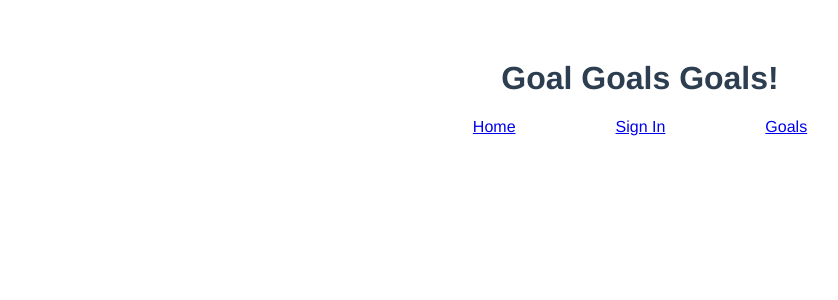
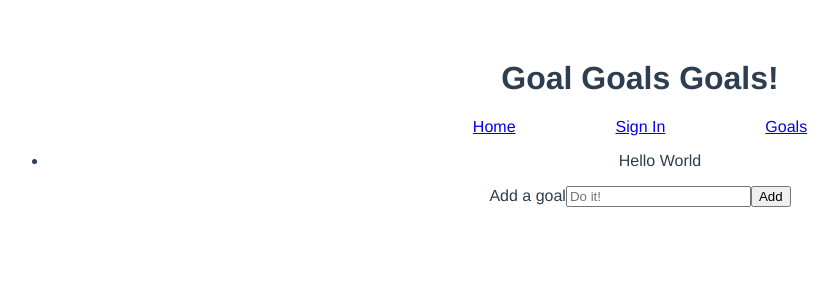
Before and after one commit to alchemy-bootcamp-two-summer-2018/goals, a Vue app in the folder app/: page /#/goals in a window 1280 px wide. Shown: the top 300 px of the page, without its empty margins (0-838 px from the left). Built offline with nearby package versions, Linux system fonts and the light colour scheme.

Commit message:
Populate Goals component

```diff
--- a/app/src/components/Goals.vue
+++ b/app/src/components/Goals.vue
@@ -0,0 +1,24 @@
+<template>
+    <div>
+        <ul>
+            <li>Hello World</li>
+        </ul>
+        <AddGoals :onEdit="onAdd"/>
+    </div>
+</template>
+
+<script>
+import AddGoals from './AddGoals.vue';
+
+export default {
+    props: ['onAdd'],
+    components: {
+        AddGoals
+    }
+
+}
+</script>
+
+<style>
+
+</style>
```
